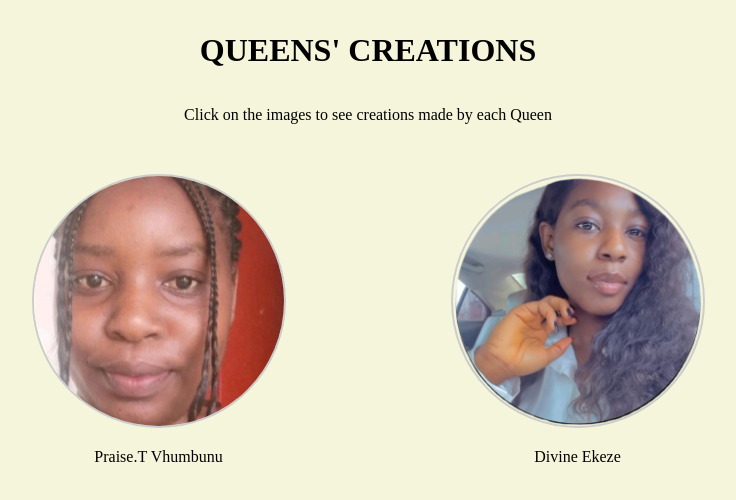
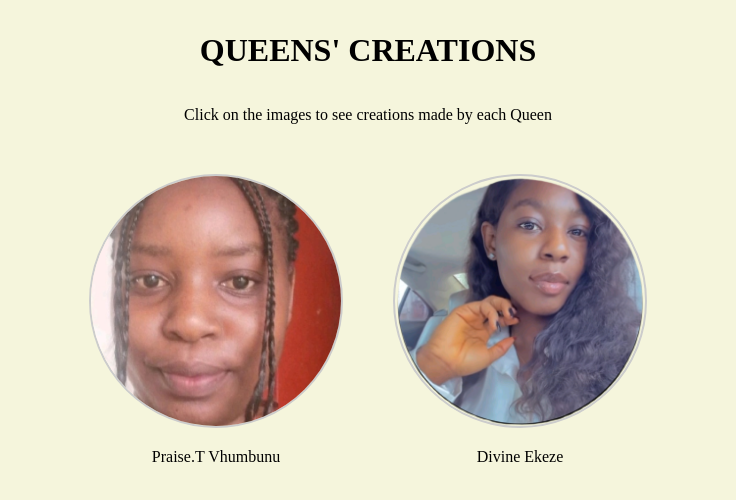
Before and after one commit to Lisa-Mafunga/image-mapping, a plain HTML site: page output.html in a window 1280 px wide. Shown: the whole page, without its empty margins (272-1008 px from the left). Drawn offline with Linux system fonts and the light colour scheme.

Commit message:
Update output.css

```diff
--- a/output.css
+++ b/output.css
@@ -18,7 +18,7 @@ p {
 .queens-container {
     display: flex; /* Use flexbox to arrange images side by side */
     justify-content: center; /* Center the items */
-    gap: 145px;
+    gap: 30px;
     margin: 20px;
 
 }
```
